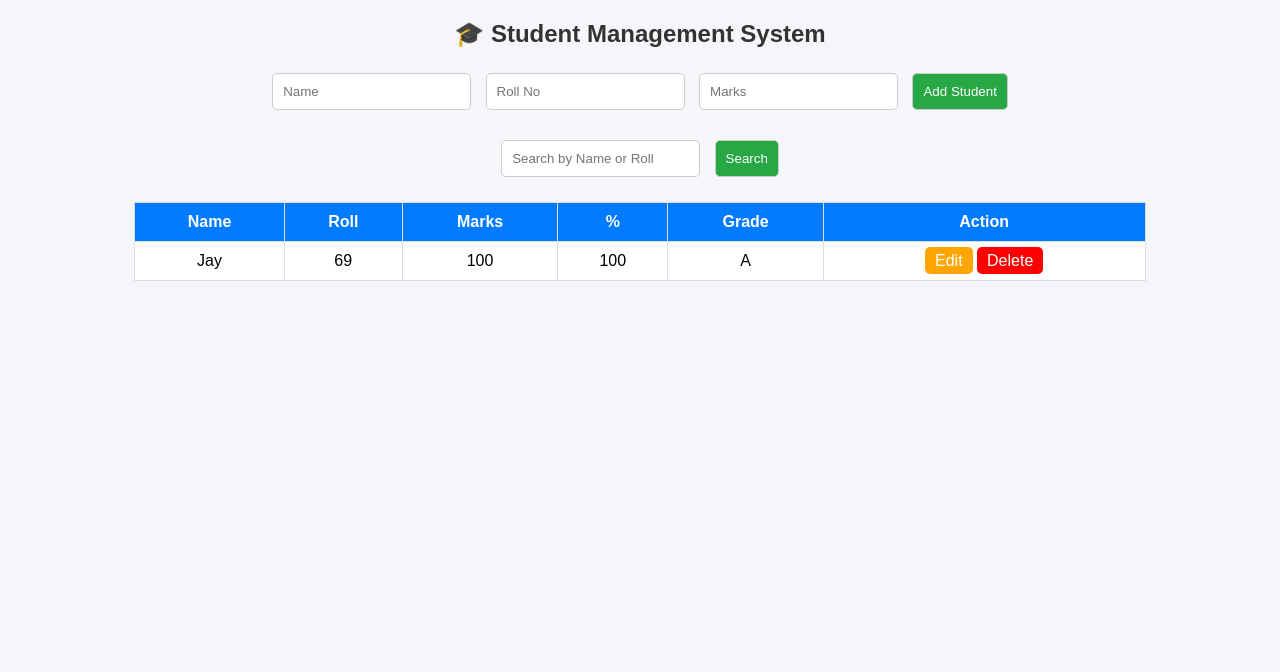
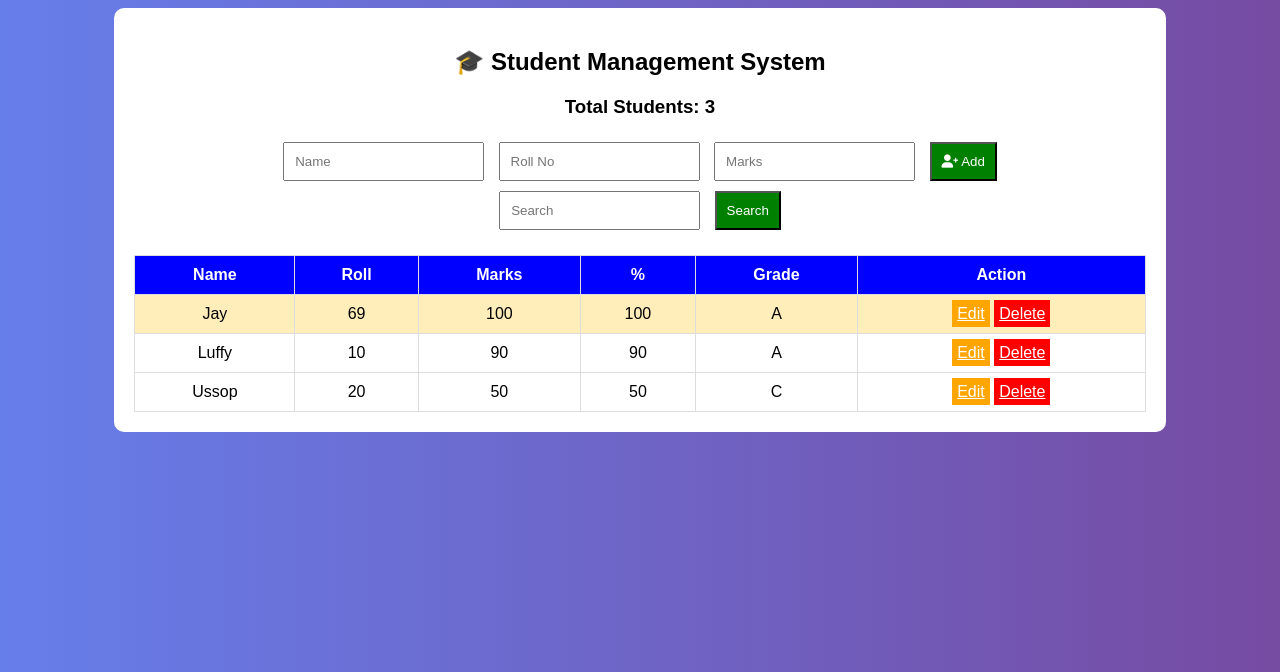
Before and after one commit to jaykumardohare/student-management-system, a Flask app: page / in a window 1280 px wide. Shown: the top 672 px of the page. Run offline with Flask 3, Linux system fonts and the light colour scheme.

Commit message:
Updated project with UI, search, update, grade system

```diff
--- a/app.py
+++ b/app.py
@@ -16,7 +16,6 @@ def save_data(data):
     with open(FILE, "w") as f:
         json.dump(data, f, indent=4)
 
-# Grade function
 def get_grade(marks):
     if marks >= 90:
         return "A"
@@ -30,10 +29,14 @@ def get_grade(marks):
 @app.route("/")
 def index():
     students = load_data()
+
+    # Search
     search = request.args.get("search")
-
     if search:
         students = [s for s in students if search.lower() in s["name"].lower() or search in s["roll"]]
+
+    # Sort (Topper first)
+    students = sorted(students, key=lambda x: x["marks"], reverse=True)
 
     return render_template("index.html", students=students)
 
--- a/students.json
+++ b/students.json
@@ -5,5 +5,19 @@
         "marks": 100,
         "percentage": 100,
         "grade": "A"
+    },
+    {
+        "name": "Luffy",
+        "roll": "10",
+        "marks": 90,
+        "percentage": 90,
+        "grade": "A"
+    },
+    {
+        "name": "Ussop",
+        "roll": "20",
+        "marks": 50,
+        "percentage": 50,
+        "grade": "C"
     }
 ]
--- a/templates/index.html
+++ b/templates/index.html
@@ -2,49 +2,88 @@
 <html>
 <head>
 <title>Student Management</title>
+
+<link rel="stylesheet" href="https://cdnjs.cloudflare.com/ajax/libs/font-awesome/6.0.0/css/all.min.css">
+
 <style>
-body { font-family: Arial; background:#f4f6f9; text-align:center; }
-h2 { color:#333; }
-form input, button {
-    padding:10px; margin:5px; border-radius:5px; border:1px solid #ccc;
+body {
+    font-family: Arial;
+    background: linear-gradient(to right, #667eea, #764ba2);
+    text-align: center;
 }
-button { background:#28a745; color:white; cursor:pointer; }
-button:hover { background:#218838; }
+
+.container {
+    background: white;
+    padding: 20px;
+    width: 80%;
+    margin: auto;
+    border-radius: 10px;
+}
+
+input, button {
+    padding: 10px;
+    margin: 5px;
+}
+
+button {
+    background: green;
+    color: white;
+}
 
 table {
-    margin:auto;
+    width: 100%;
+    margin-top: 20px;
     border-collapse: collapse;
-    width:80%;
-    background:white;
 }
-th { background:#007bff; color:white; }
-th, td { padding:10px; border:1px solid #ddd; }
 
-a { text-decoration:none; padding:5px 10px; border-radius:5px; }
-.delete { background:red; color:white; }
-.edit { background:orange; color:white; }
+th {
+    background: blue;
+    color: white;
+}
 
-.search-box { margin:20px; }
+th, td {
+    padding: 10px;
+    border: 1px solid #ddd;
+}
+
+.topper {
+    background: #ffeeba;
+}
+
+.delete {
+    background: red;
+    color: white;
+    padding: 5px;
+}
+
+.edit {
+    background: orange;
+    color: white;
+    padding: 5px;
+}
 </style>
+
 </head>
 
 <body>
 
+<div class="container">
+
 <h2>🎓 Student Management System</h2>
+
+<h3>Total Students: {{ students|length }}</h3>
 
 <form action="/add" method="POST">
     <input type="text" name="name" placeholder="Name" required>
     <input type="text" name="roll" placeholder="Roll No" required>
     <input type="number" name="marks" placeholder="Marks" required>
-    <button>Add Student</button>
+    <button><i class="fas fa-user-plus"></i> Add</button>
 </form>
 
-<div class="search-box">
 <form method="GET">
-    <input type="text" name="search" placeholder="Search by Name or Roll">
+    <input type="text" name="search" placeholder="Search">
     <button>Search</button>
 </form>
-</div>
 
 <table>
 <tr>
@@ -57,20 +96,22 @@ a { text-decoration:none; padding:5px 10px; border-radius:5px; }
 </tr>
 
 {% for s in students %}
-<tr>
+<tr class="{% if loop.index == 1 %}topper{% endif %}">
 <td>{{ s.name }}</td>
 <td>{{ s.roll }}</td>
 <td>{{ s.marks }}</td>
 <td>{{ s.percentage }}</td>
 <td>{{ s.grade }}</td>
 <td>
-    <a href="/edit/{{ s.roll }}" class="edit">Edit</a>
-    <a href="/delete/{{ s.roll }}" class="delete">Delete</a>
+<a href="/edit/{{ s.roll }}" class="edit">Edit</a>
+<a href="/delete/{{ s.roll }}" class="delete" onclick="return confirm('Delete?')">Delete</a>
 </td>
 </tr>
 {% endfor %}
 
 </table>
 
+</div>
+
 </body>
 </html>
```
Also changed, not shown: templates/edit.html (+5 -10 lines).
